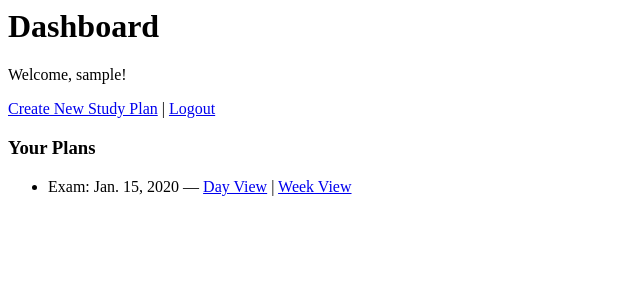
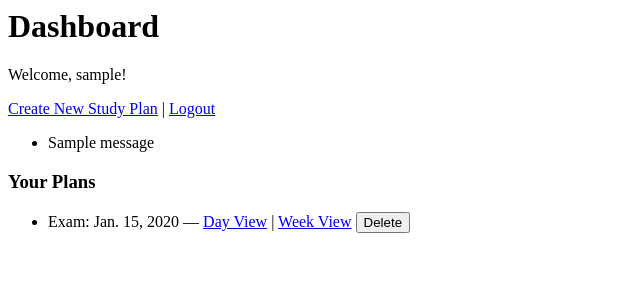
Before and after one commit to jaiswalkiran371-cloud/study-planner, a Django app: page /dashboard/ in a window 1280 px wide. Shown: the top 300 px of the page, without its empty margins (0-640 px from the left). Run offline with Django 5.2, Linux system fonts and the light colour scheme; a user stored in the database is signed in; tables that the repository leaves empty hold one stand-in row (values such as "Sample post"); one stand-in notice (Sample message) is shown.

Commit message:
Added ability to delete study plans, cascade-deletes sessions

```diff
--- a/planner/templates/planner/dashboard.html
+++ b/planner/templates/planner/dashboard.html
@@ -1,6 +1,14 @@
 <h1>Dashboard</h1>
 <p>Welcome, {{ user.username }}!</p>
 <a href="/setup/">Create New Study Plan</a> | <a href="/logout/">Logout</a>
+
+{% if messages %}
+<ul>
+{% for message in messages %}
+    <li>{{ message }}</li>
+{% endfor %}
+</ul>
+{% endif %}
 
 <h3>Your Plans</h3>
 <ul>
@@ -9,6 +17,10 @@
         Exam: {{ plan.exam_date }} —
         <a href="{% url 'plan_day_view' plan.id %}">Day View</a> |
         <a href="{% url 'plan_week_view' plan.id %}">Week View</a>
+        <form method="post" action="{% url 'delete_plan' plan.id %}" style="display:inline;" onsubmit="return confirm('Delete this plan permanently?');">
+            {% csrf_token %}
+            <button type="submit">Delete</button>
+        </form>
     </li>
 {% endfor %}
 </ul>
--- a/planner/urls.py
+++ b/planner/urls.py
@@ -15,4 +15,5 @@ urlpatterns = [
     path('session/<int:session_id>/status/', views.update_session_status, name='update_session_status'),
     path('plan/<int:plan_id>/progress/', views.progress_view, name='progress_view'),
     path('plan/<int:plan_id>/regenerate/', views.regenerate_plan_view, name='regenerate_plan'),
+    path('plan/<int:plan_id>/delete/', views.delete_plan, name='delete_plan'),
 ]
--- a/planner/views.py
+++ b/planner/views.py
@@ -1,4 +1,4 @@
-from django.shortcuts import render, redirect
+from django.shortcuts import render, redirect, get_object_or_404
 from django.contrib.auth.forms import UserCreationForm
 from django.contrib.auth import login, logout, authenticate
 from django.contrib.auth.decorators import login_required
@@ -51,6 +51,14 @@ def logout_view(request):
 def dashboard(request):
     plans = Plan.objects.filter(user=request.user).order_by('-created_at')
     return render(request, 'planner/dashboard.html', {'plans': plans})
+
+@login_required
+@require_POST
+def delete_plan(request, plan_id):
+    plan = get_object_or_404(Plan, id=plan_id, user=request.user)
+    plan.delete()
+    messages.success(request, "Study plan deleted.")
+    return redirect('dashboard')
 
 from .planning_engine import calculate_time_budget, PlanValidationError
 
```
